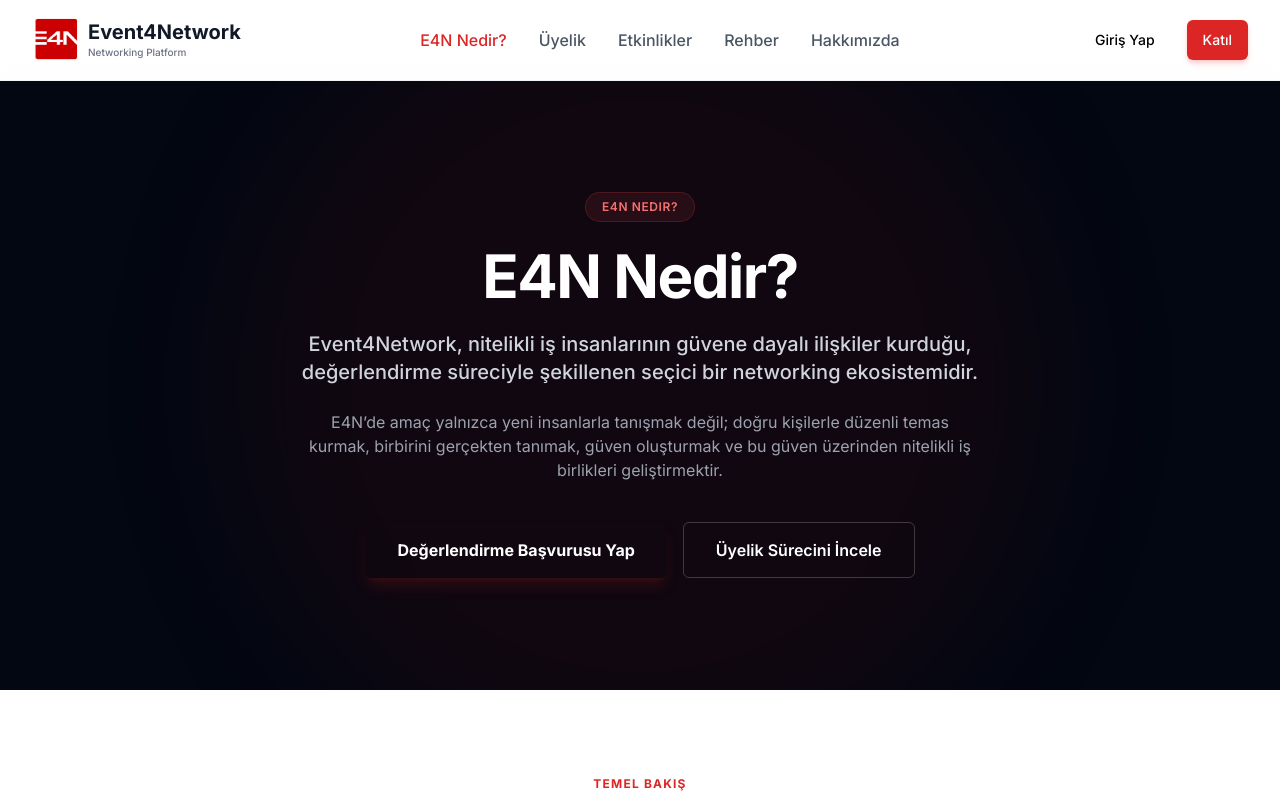
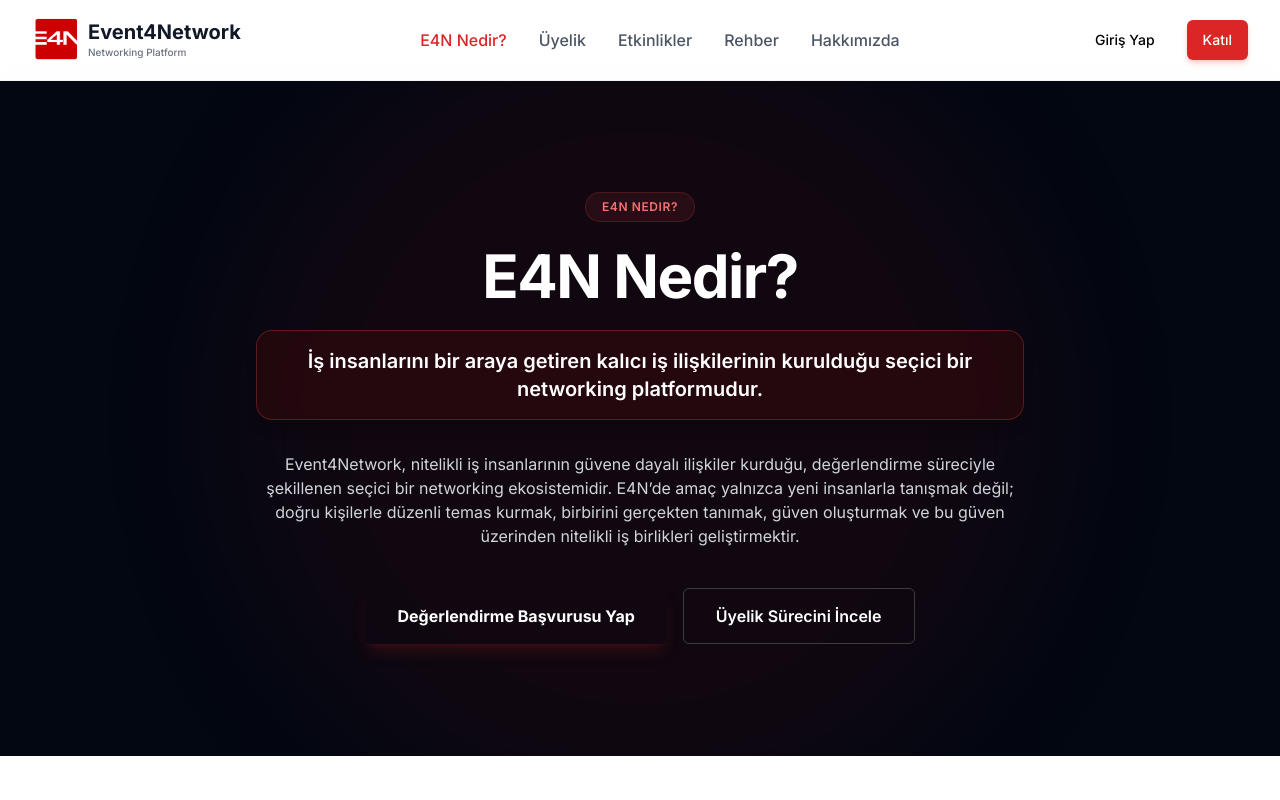
Before and after one commit to kaankarakas34/e4n, a React (Vite) app: page /e4n-nedir in a window 1280 px wide. Shown: the top 800 px of the page. Built offline with nearby package versions, Linux system fonts and the light colour scheme.

Commit message:
feat: add prominent highlighted platform definition to E4N Nedir page hero

```diff
--- a/src/pages/E4NNedir.tsx
+++ b/src/pages/E4NNedir.tsx
@@ -40,11 +40,13 @@ export function E4NNedir() {
           <h1 className="text-4xl sm:text-6xl font-extrabold tracking-tight mb-6 leading-tight max-w-4xl mx-auto">
             E4N Nedir?
           </h1>
-          <p className="text-lg sm:text-xl text-gray-300 max-w-3xl mx-auto mb-6 leading-relaxed font-medium">
-            Event4Network, nitelikli iş insanlarının güvene dayalı ilişkiler kurduğu, değerlendirme süreciyle şekillenen seçici bir networking ekosistemidir.
-          </p>
-          <p className="text-sm sm:text-base text-gray-400 max-w-2xl mx-auto mb-10 leading-relaxed font-normal">
-            E4N’de amaç yalnızca yeni insanlarla tanışmak değil; doğru kişilerle düzenli temas kurmak, birbirini gerçekten tanımak, güven oluşturmak ve bu güven üzerinden nitelikli iş birlikleri geliştirmektir.
+          <div className="bg-red-950/40 border border-red-500/30 rounded-2xl px-6 py-4 max-w-3xl mx-auto mb-8 shadow-lg backdrop-blur-sm">
+            <p className="text-lg sm:text-xl text-white font-semibold leading-relaxed">
+              İş insanlarını bir araya getiren kalıcı iş ilişkilerinin kurulduğu seçici bir networking platformudur.
+            </p>
+          </div>
+          <p className="text-sm sm:text-base text-gray-300 max-w-3xl mx-auto mb-10 leading-relaxed font-normal">
+            Event4Network, nitelikli iş insanlarının güvene dayalı ilişkiler kurduğu, değerlendirme süreciyle şekillenen seçici bir networking ekosistemidir. E4N’de amaç yalnızca yeni insanlarla tanışmak değil; doğru kişilerle düzenli temas kurmak, birbirini gerçekten tanımak, güven oluşturmak ve bu güven üzerinden nitelikli iş birlikleri geliştirmektir.
           </p>
           <div className="flex flex-col sm:flex-row justify-center items-center gap-4">
             <Button
```
